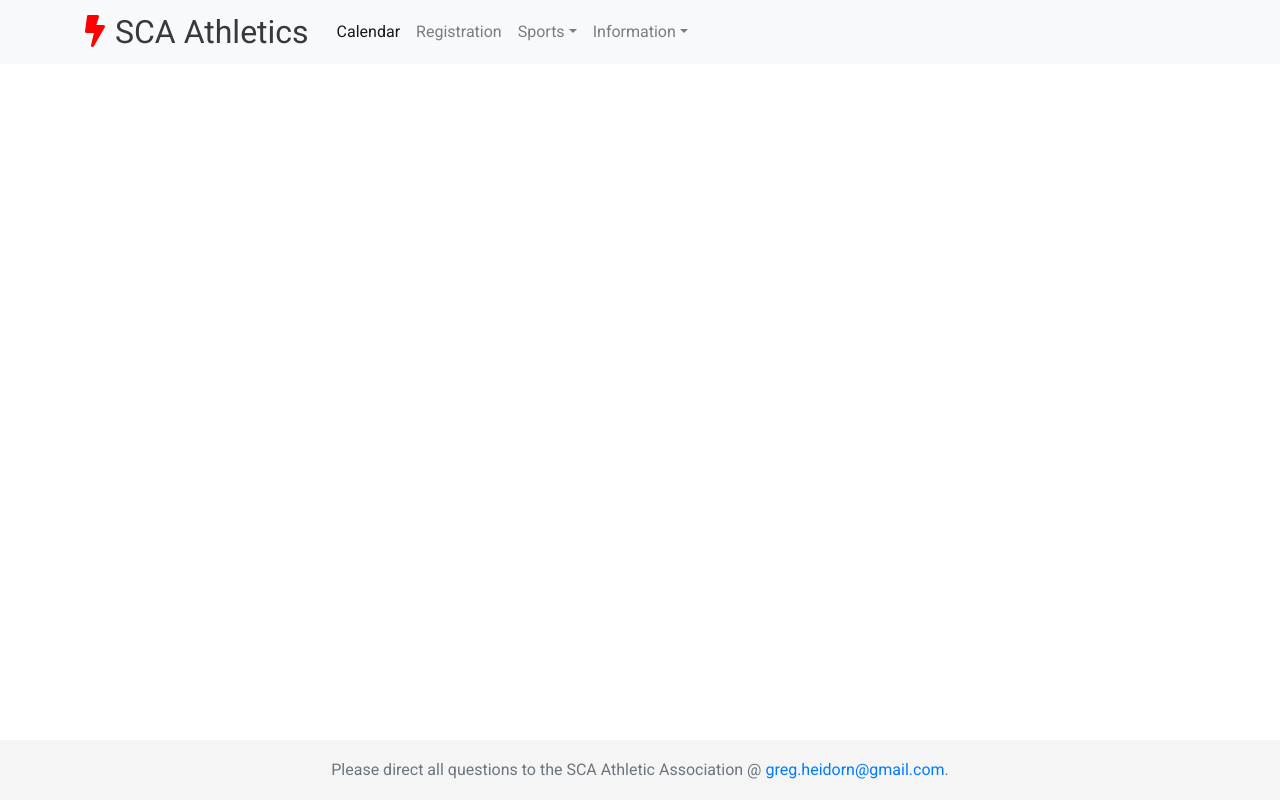
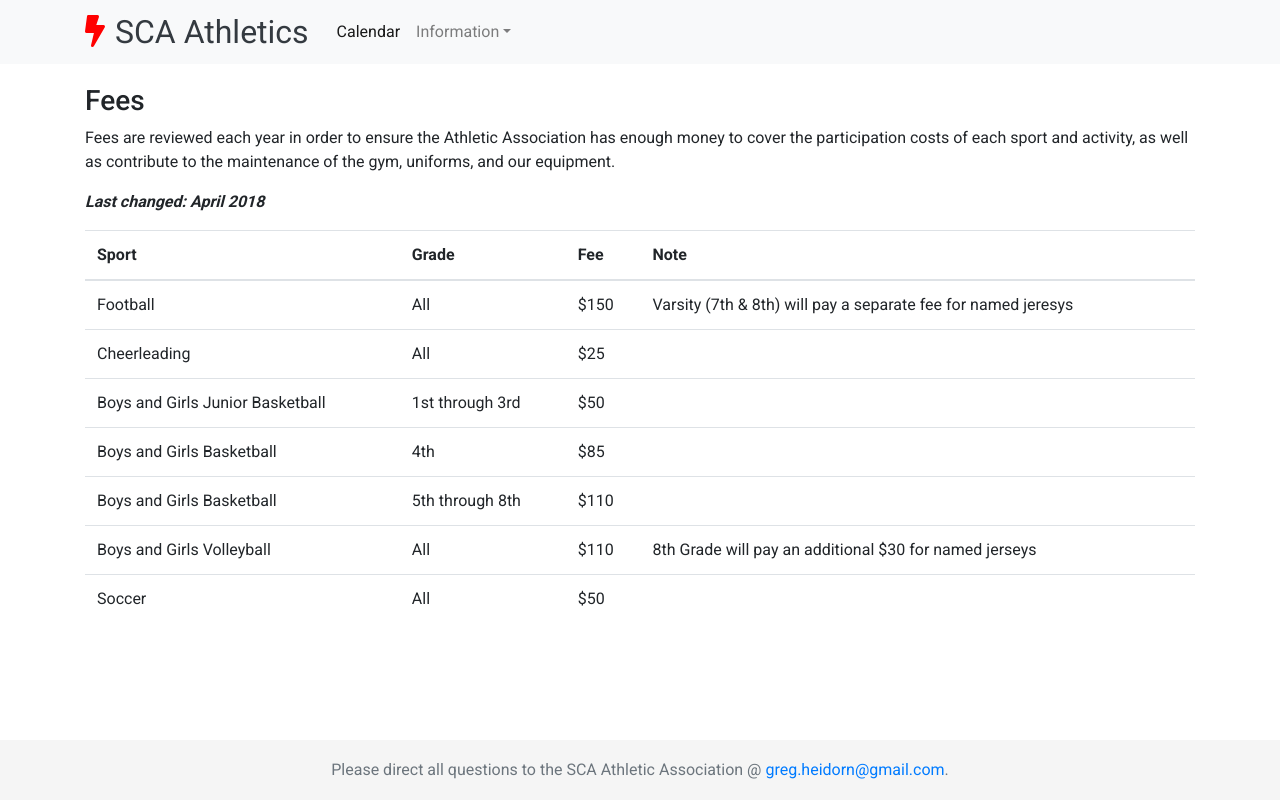
Before and after one commit to gheidorn/sca-athletics, a React (Create React App) app: page /fees in a window 1280 px wide. Built offline with nearby package versions, Linux system fonts and the light colour scheme.

Commit message:
updated fees, board, and nav

```diff
--- a/src/App.js
+++ b/src/App.js
@@ -1,19 +1,20 @@
-import React, { Component } from "react";
-import { Route } from "react-router-dom";
+import React, { Component } from 'react';
+import { Route } from 'react-router-dom';
 
-import "./App.css";
+import './App.css';
 
-import Header from "./components/Header";
-import HomePage from "./pages/HomePage";
-import AthleticBoardPage from "./pages/AthleticBoardPage";
-import AthleteListPage from "./pages/AthleteListPage";
-import SportsPage from "./pages/SportsPage";
-import SportsListPage from "./pages/SportsListPage";
-import NewAthleteFormPage from "./pages/NewAthleteFormPage";
-import RegistrationPage from "./pages/RegistrationPage";
-import ByLawsPage from "./pages/ByLawsPage";
-import StickyFooter from "./components/StickyFooter";
-import CalendarPage from "./pages/CalendarPage";
+import Header from './components/Header';
+import HomePage from './pages/HomePage';
+import AthleticBoardPage from './pages/AthleticBoardPage';
+import AthleteListPage from './pages/AthleteListPage';
+import SportsPage from './pages/SportsPage';
+import SportsListPage from './pages/SportsListPage';
+import NewAthleteFormPage from './pages/NewAthleteFormPage';
+import RegistrationPage from './pages/RegistrationPage';
+import ByLawsPage from './pages/ByLawsPage';
+import StickyFooter from './components/StickyFooter';
+import CalendarPage from './pages/CalendarPage';
+import FeesPage from './pages/FeesPage';
 
 class App extends Component {
   render() {
@@ -30,6 +31,7 @@ class App extends Component {
           <Route path="/registration" component={RegistrationPage} />
           <Route path="/board" component={AthleticBoardPage} />
           <Route path="/bylaws" component={ByLawsPage} />
+          <Route path="/fees" component={FeesPage} />
         </div>
         <StickyFooter />
       </div>
--- a/src/components/Header.js
+++ b/src/components/Header.js
@@ -1,8 +1,8 @@
-import React from "react";
-import { Link } from "react-router-dom";
+import React from 'react';
+import { Link } from 'react-router-dom';
 
-const faStyle = { fontSize: "2em", color: "red", marginRight: "20px" };
-const nudge = { marginRight: "10px" };
+const faStyle = { fontSize: '2em', color: 'red', marginRight: '20px' };
+const nudge = { marginRight: '10px' };
 
 export default () => {
   return (
@@ -34,7 +34,7 @@ export default () => {
                 Calendar
               </Link>
             </li>
-            <li className="nav-item">
+            {/* <li className="nav-item">
               <Link to="/registration" className="nav-link">
                 Registration
               </Link>
@@ -73,7 +73,7 @@ export default () => {
                   Soccer
                 </Link>
               </div>
-            </li>
+            </li> */}
             <li className="nav-item dropdown">
               <a
                 className="nav-link dropdown-toggle"
@@ -86,14 +86,14 @@ export default () => {
                 Information
               </a>
               <div className="dropdown-menu" aria-labelledby="dropdown03">
-                <Link to="/board" className="dropdown-item">
-                  Athletic Board
-                </Link>
                 <Link to="/fees" className="dropdown-item">
                   Fees
                 </Link>
+                <Link to="/board" className="dropdown-item">
+                  Athletic Association Board
+                </Link>
                 <Link to="/bylaws" className="dropdown-item">
-                  Bylaws
+                  Athletic Association Bylaws
                 </Link>
               </div>
             </li>
--- a/src/pages/AthleticBoardPage.js
+++ b/src/pages/AthleticBoardPage.js
@@ -37,28 +37,36 @@ class FieldListPage extends Component {
                 <td>Vice President &amp; Boys Basketball Coordinator</td>
                 <td>John Donahue</td>
                 <td>3rd</td>
-                <td />
+                <td>
+                  <a href="jdonahue1487@gmail.com">jdonahue1487@gmail.com</a>
+                </td>
               </tr>
               <tr>
                 <td>Secretary &amp; Cheerleading Coordinator</td>
                 <td>Tina Knies</td>
                 <td>1st</td>
-                <td />
+                <td>
+                  <a href="tinaknies@gmail.com">tinaknies@gmail.com</a>
+                </td>
               </tr>
               <tr>
                 <td>Football Coordinator</td>
                 <td>Joe Doherty</td>
                 <td>3rd</td>
-                <td>joed0317@yahoo.com</td>
+                <td>
+                  <a href="joed0317@yahoo.com">joed0317@yahoo.com</a>
+                </td>
               </tr>
               <tr>
                 <td>Football Coordinator</td>
                 <td>Bob Fleckenstein</td>
                 <td>1st</td>
-                <td />
+                <td>
+                  <a href="flecktl39@yahoo.com">flecktl39@yahoo.com</a>
+                </td>
               </tr>
               <tr>
-                <td>Boys Basketball</td>
+                <td>Boys Basketball Coordinator</td>
                 <td>Kevin Cremins</td>
                 <td>2nd</td>
                 <td>
@@ -66,52 +74,68 @@ class FieldListPage extends Component {
                 </td>
               </tr>
               <tr>
-                <td>Girls Basketball</td>
+                <td>Girls Basketball Coordinator</td>
                 <td>Ed Arquilla</td>
                 <td>3rd</td>
-                <td />
+                <td>
+                  <a href="ed.arquilla@ups.com">ed.arquilla@ups.com</a>
+                </td>
               </tr>
               <tr>
-                <td>Girls Basketball</td>
+                <td>Girls Basketball Coordinator</td>
                 <td>Kara Thomas</td>
                 <td>1st</td>
-                <td />
+                <td>
+                  <a href="karamce@sbcglobal.net">karamce@sbcglobal.net</a>
+                </td>
               </tr>
               <tr>
-                <td>Girls Volleyball</td>
+                <td>Girls Volleyball Coordinator</td>
                 <td>Chris Ivers</td>
                 <td>3rd</td>
-                <td />
+                <td>
+                  <a href="chris.ivers@gmail.com">chris.ivers@gmail.com</a>
+                </td>
               </tr>
               <tr>
-                <td>Girls Volleyball</td>
+                <td>Girls Volleyball Coordinator</td>
                 <td>Brian Condon</td>
                 <td>3rd</td>
-                <td />
+                <td>
+                  <a href="condon@sxu.edu">condon@sxu.edu</a>
+                </td>
               </tr>
               <tr>
-                <td>Boys Volleyball</td>
+                <td>Boys Volleyball Coordinator</td>
                 <td>Bill Marszewski</td>
                 <td>3rd</td>
-                <td />
+                <td>
+                  <a href="animalx@comcast.com">animalx@comcast.com</a>
+                </td>
               </tr>
               <tr>
-                <td>Boys Volleyball</td>
-                <td />
-                <td />
-                <td />
+                <td>Soccer Coordinator</td>
+                <td>Brian Kelly</td>
+                <td>2nd</td>
+                <td>
+                  <a href="bmjkelly@hotmail.com">bmjkelly@hotmail.com</a>
+                </td>
               </tr>
               <tr>
-                <td>Soccer</td>
-                <td>Brian Kelly</td>
-                <td>2nd</td>
-                <td />
+                <td>Soccer Coordinator</td>
+                <td>Shannon Nolan</td>
+                <td>1st</td>
+                <td>
+                  <a href="SNolan@olparks.com">SNolan@olparks.com</a>
+                </td>
               </tr>
               <tr>
-                <td>Soccer</td>
-                <td />
-                <td />
-                <td />
+                <td>Volunteer Coordinator</td>
+                <td>Kelly Withers</td>
+                <td>1st</td>
+                <td>
+                  <a href="kellyjean1976@att.net">kellyjean1976@att.net</a>
+                </td>
               </tr>
             </tbody>
           </table>
@@ -133,13 +157,17 @@ class FieldListPage extends Component {
                 <td>Gym Coordinator</td>
                 <td>Peg Guarascio</td>
                 <td>5</td>
-                <td>pguarascio@scaoaklawn.org</td>
+                <td>
+                  <a href="pguarascio@scaoaklawn.org">pguarascio@scaoaklawn.org</a>
+                </td>
               </tr>
               <tr>
                 <td>Concessions Coordinator</td>
                 <td>Ron Badali</td>
                 <td>10</td>
-                <td>rone442@gmail.com</td>
+                <td>
+                  <a href="rone442@gmail.com">rone442@gmail.com</a>
+                </td>
               </tr>
             </tbody>
           </table>
--- /dev/null
+++ b/src/pages/FeesPage.js
@@ -0,0 +1,81 @@
+import React, { Component } from 'react';
+
+// import SportsTable from '../components/SportsTable';
+
+class FieldListPage extends Component {
+  render() {
+    return (
+      <div className="row">
+        <div className="col-md-12">
+          <h3>Fees</h3>
+          <p>
+            Fees are reviewed each year in order to ensure the Athletic Association has enough money to cover the
+            participation costs of each sport and activity, as well as contribute to the maintenance of the gym,
+            uniforms, and our equipment.
+          </p>
+          <p>
+            <strong>
+              <em>Last changed: April 2018</em>
+            </strong>
+          </p>
+          <table className="table">
+            <thead>
+              <tr>
+                <th>Sport</th>
+                <th>Grade</th>
+                <th>Fee</th>
+                <th>Note</th>
+              </tr>
+            </thead>
+            <tbody>
+              <tr>
+                <td>Football</td>
+                <td>All</td>
+                <td>$150</td>
+                <td>Varsity (7th &amp; 8th) will pay a separate fee for named jeresys</td>
+              </tr>
+              <tr>
+                <td>Cheerleading</td>
+                <td>All</td>
+                <td>$25</td>
+                <td />
+              </tr>
+              <tr>
+                <td>Boys and Girls Junior Basketball</td>
+                <td>1st through 3rd</td>
+                <td>$50</td>
+                <td />
+              </tr>
+              <tr>
+                <td>Boys and Girls Basketball</td>
+                <td>4th</td>
+                <td>$85</td>
+                <td />
+              </tr>
+              <tr>
+                <td>Boys and Girls Basketball</td>
+                <td>5th through 8th</td>
+                <td>$110</td>
+                <td />
+              </tr>
+              <tr>
+                <td>Boys and Girls Volleyball</td>
+                <td>All</td>
+                <td>$110</td>
+                <td>8th Grade will pay an additional $30 for named jerseys</td>
+              </tr>
+              <tr>
+                <td>Soccer</td>
+                <td>All</td>
+                <td>$50</td>
+                <td />
+              </tr>
+            </tbody>
+          </table>
+        </div>
+      </div>
+    );
+  }
+}
+
+export default FieldListPage;
```
